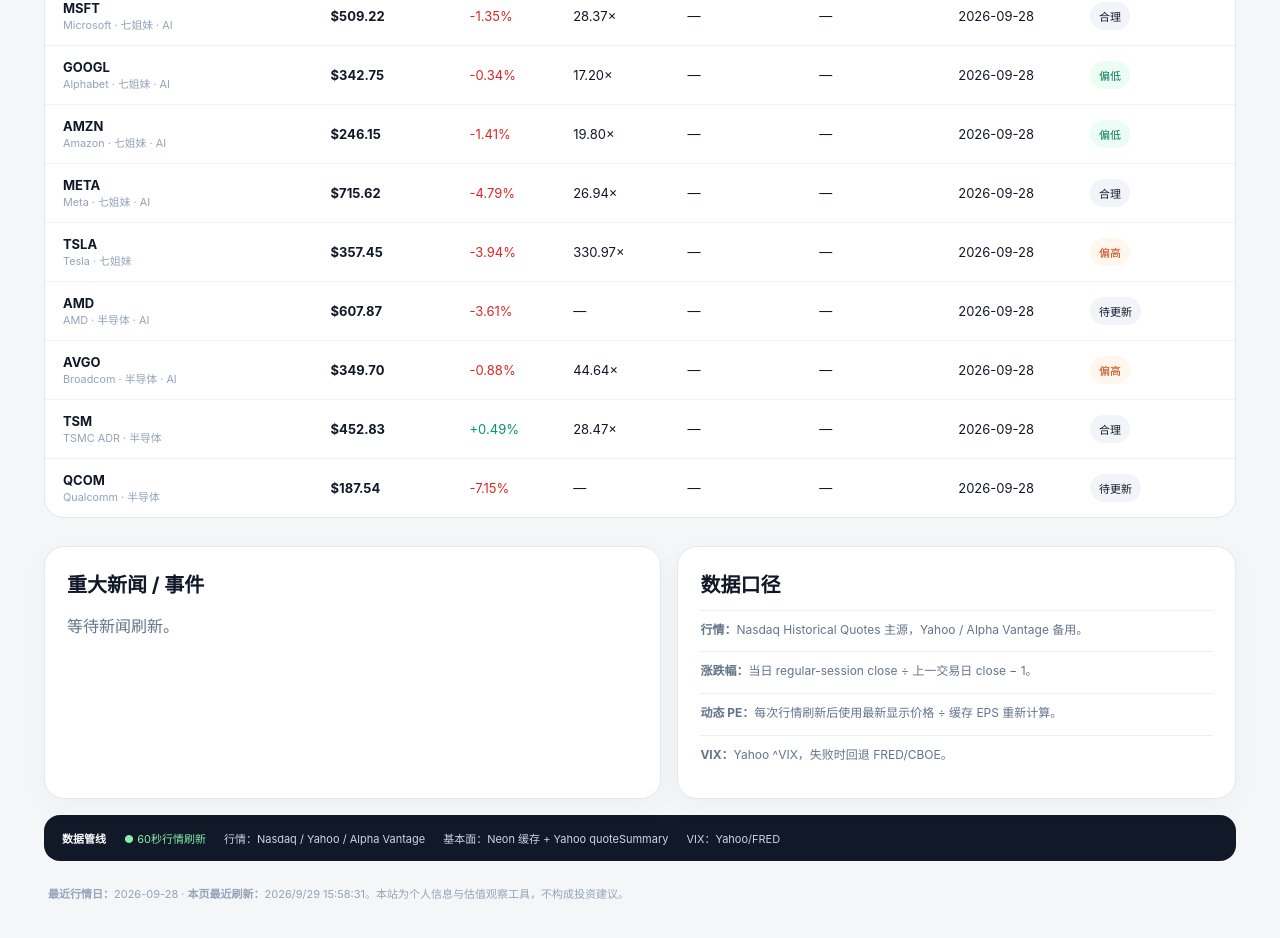
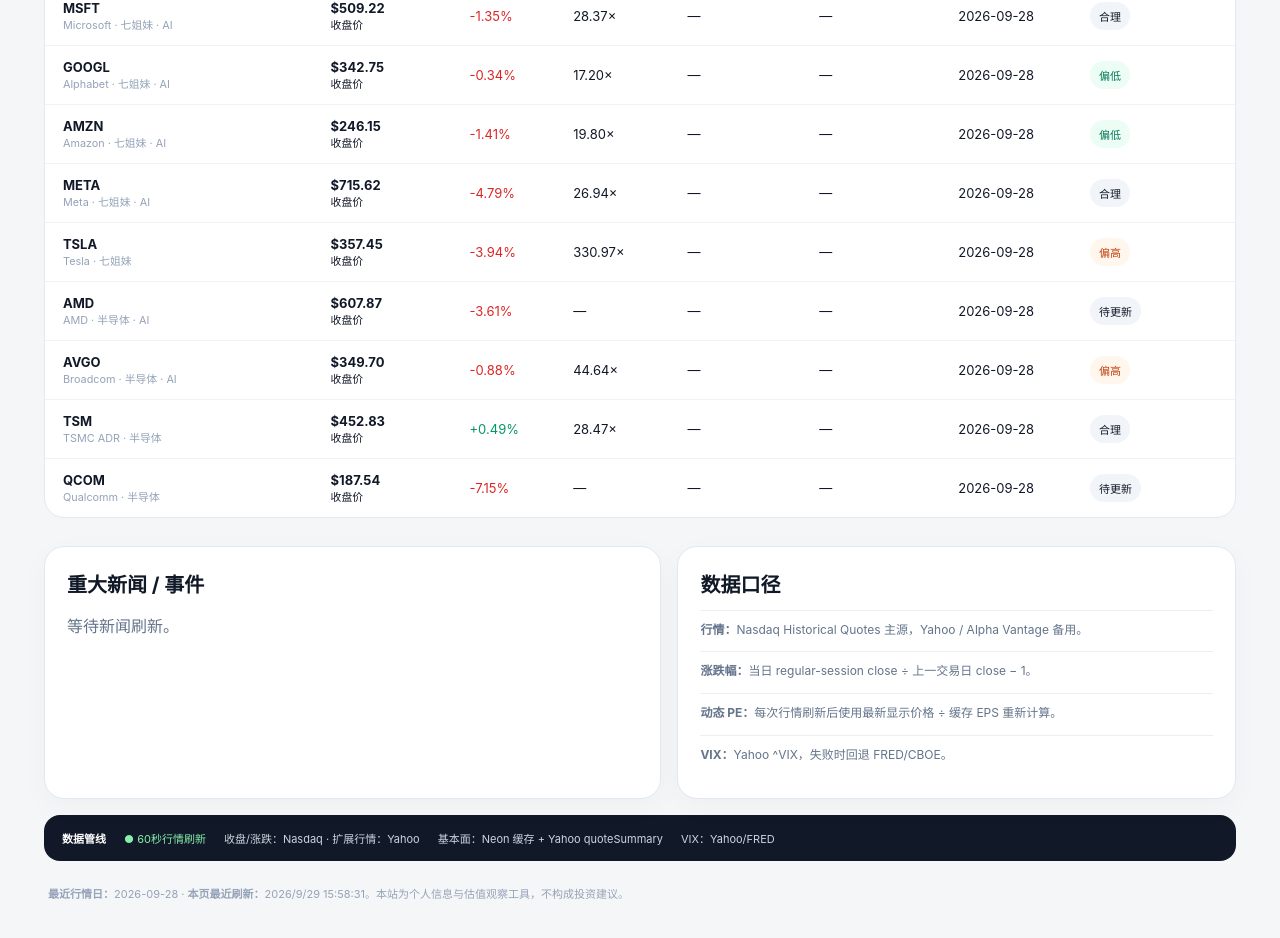
Before and after one commit to jinshihk-source/us-stock-valuation, a Next.js app: page / in a window 1280 px wide. Shown: the part 1160-2098 px from the top of the page. Built offline with nearby package versions, Linux system fonts and the light colour scheme; no server answers; the database is empty.

Commit message:
Clarify current extended price versus official daily return

```diff
--- a/app/live-dashboard.tsx
+++ b/app/live-dashboard.tsx
@@ -13,8 +13,8 @@
 <article className="marketCard fearCard"><div className="marketTop"><div><span className="kicker">CBOE VOLATILITY INDEX</span><h2>VIX <strong>{fear?.value?.toFixed(2)??'—'}</strong></h2></div><em>{fear?.change==null?'—':(fear.change>=0?'+':'')+fear.change.toFixed(2)}</em></div><div className="fearLevel"><b>{fear?.level??'数据等待'}</b><span>低波动 &lt;15 · 正常 15–20 · 紧张 20–30 · 恐慌 30–40 · 极端 ≥40</span></div><div className="fearScale"><i style={{left:Math.min(96,Math.max(4,((fear?.value??0)/50)*100))+'%'}}/></div><p className="cardNote">VIX · {fear?.asOf??'等待首次刷新'} · {fear?.source??'Yahoo/FRED'}</p></article></section>
 <section className="summary"><div><small>观察股票</small><b>{d.stocks.length}</b></div><div><small>偏低</small><b>{d.stocks.filter(x=>valuation(x.ttmPe,x.forwardPe)==='偏低').length}</b></div><div><small>合理</small><b>{d.stocks.filter(x=>valuation(x.ttmPe,x.forwardPe)==='合理').length}</b></div><div><small>偏高</small><b>{d.stocks.filter(x=>valuation(x.ttmPe,x.forwardPe)==='偏高').length}</b></div><div><small>行情口径</small><b className="muted">{s}</b></div></section>
 <div className="sectionTitle"><div><h2>七姐妹 · AI / 半导体</h2><p>Forward PE 优先；缺失时使用 TTM PE。</p></div><span>价格、盈利预期、新闻分层更新</span></div>
-<div className="table"><div className="thead"><span>公司</span><span>最新价</span><span>涨跌</span><span>TTM PE</span><span>Forward PE</span><span>EPS预期30D</span><span>数据日期</span><span>估值</span></div>{d.stocks.map(x=>{const v=valuation(x.ttmPe,x.forwardPe);return <div className="stock" key={x.symbol}><div className="identity"><b>{x.symbol}</b><small>{x.name} · {x.group}</small></div><strong>{money(x.price)}</strong><span className={(x.changePct??0)>=0?'up':'down'}>{chg(x.changePct)}</span><span>{num(x.ttmPe)}</span><span>{num(x.forwardPe)}</span><span>{x.epsRevision30d==null?'—':chg(x.epsRevision30d)}</span><span>{x.tradeDate??'待更新'}</span><em className={'tag '+(v==='偏低'?'low':v==='偏高'?'high':'')}>{v}</em></div>})}</div>
+<div className="table"><div className="thead"><span>公司</span><span>当前价</span><span>日涨跌</span><span>TTM PE</span><span>Forward PE</span><span>EPS预期30D</span><span>数据日期</span><span>估值</span></div>{d.stocks.map(x=>{const v=valuation(x.ttmPe,x.forwardPe);return <div className="stock" key={x.symbol}><div className="identity"><b>{x.symbol}</b><small>{x.name} · {x.group}</small></div><div><strong>{money(x.price)}</strong><small style={{display:'block'}}>{x.session==='盘前'?'盘前价':x.session==='盘后'?'盘后价':x.session==='盘中'?'盘中价':'收盘价'}</small></div><span className={(x.changePct??0)>=0?'up':'down'}>{chg(x.changePct)}</span><span>{num(x.ttmPe)}</span><span>{num(x.forwardPe)}</span><span>{x.epsRevision30d==null?'—':chg(x.epsRevision30d)}</span><span>{x.tradeDate??'待更新'}</span><em className={'tag '+(v==='偏低'?'low':v==='偏高'?'high':'')}>{v}</em></div>})}</div>
 <div className="columns"><section className="panel"><h2>重大新闻 / 事件</h2>{d.events.length?d.events.map((e,i)=><article className="event" key={e.title+i}><span>{e.symbol}</span><div><b>{e.title}</b><p>{e.note}</p><small>{e.source} · {e.time}</small></div></article>):<p>等待新闻刷新。</p>}</section><section className="panel methodology"><h2>数据口径</h2><p><b>行情：</b>Nasdaq Historical Quotes 主源，Yahoo / Alpha Vantage 备用。</p><p><b>涨跌幅：</b>当日 regular-session close ÷ 上一交易日 close − 1。</p><p><b>动态 PE：</b>每次行情刷新后使用最新显示价格 ÷ 缓存 EPS 重新计算。</p><p><b>VIX：</b>Yahoo ^VIX，失败时回退 FRED/CBOE。</p></section></div>
-<section className="source"><b>数据管线</b><span className="ok">● 60秒行情刷新</span><span>行情：Nasdaq / Yahoo / Alpha Vantage</span><span>基本面：Neon 缓存 + Yahoo quoteSummary</span><span>VIX：Yahoo/FRED</span></section>
+<section className="source"><b>数据管线</b><span className="ok">● 60秒行情刷新</span><span>收盘/涨跌：Nasdaq · 扩展行情：Yahoo</span><span>基本面：Neon 缓存 + Yahoo quoteSummary</span><span>VIX：Yahoo/FRED</span></section>
 <footer><b>最近行情日：</b>{d.tradeDate??'—'} · <b>本页最近刷新：</b>{last.toLocaleString('zh-CN',{hour12:false})}。本站为个人信息与估值观察工具，不构成投资建议。</footer>
 </main>}
```
